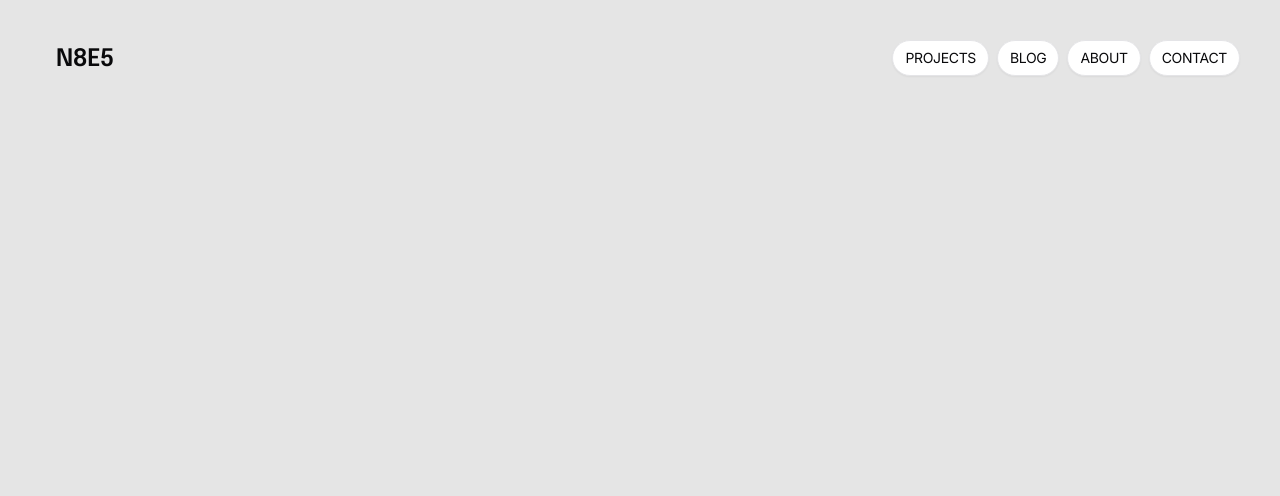
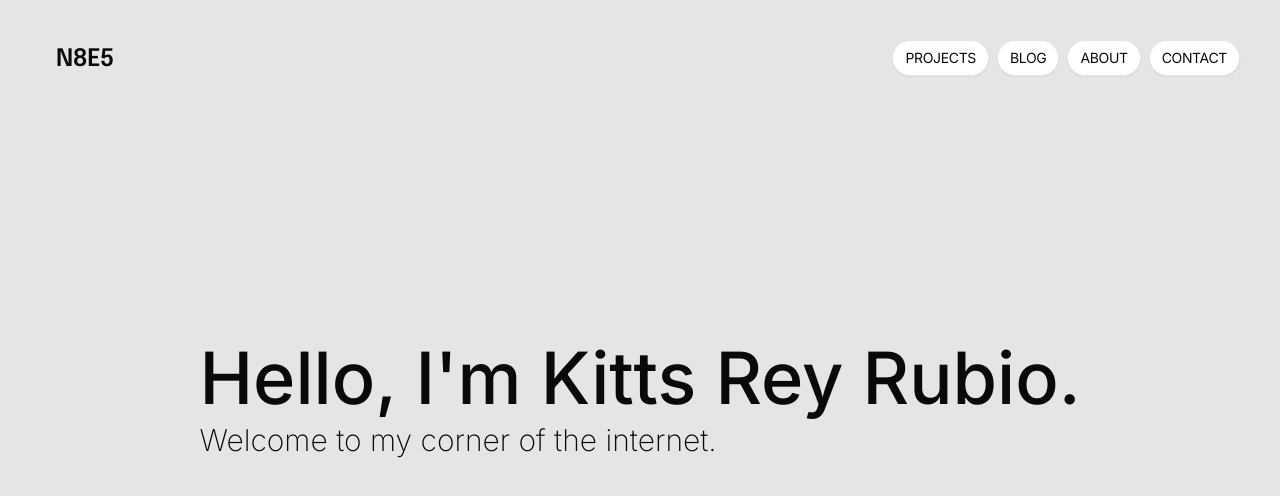
Before and after one commit to rubiokittsrey/rubiokittsrey, a Next.js app: page / in a window 1280 px wide. Shown: the top 496 px of the page. Built offline with nearby package versions, Linux system fonts and the light colour scheme.

Commit message:
ui: fonts, adjustments
[wip]

```diff
--- a/src/app/(public)/page.tsx
+++ b/src/app/(public)/page.tsx
@@ -1,6 +1,6 @@
 'use client';
 
-import { epilogue } from '@/components/ui/resources/nav-banner';
+import { epilogue } from '@/components/ui/resources/fonts';
 import { SlideInFadeTransition } from '@/components/animation/page-transitions';
 import { FixedLayoutShell } from '@/components/layout-shells/fixed-layout-shell';
 import { cn } from '@/lib/utils';
@@ -18,7 +18,18 @@ function LandingPageLayout({ children }: { children: React.ReactNode }) {
 export default function LandingPage() {
     return (
         <LandingPageLayout>
-            <div className="w-full h-[200vh]"></div>
+            <div className="w-full h-[200vh]">
+                <div className="h-[calc(100vh-7.5rem)] flex flex-col items-center justify-center">
+                    <div className="flex flex-col space-y-2">
+                        <h1 className={(epilogue.className, 'font-sans text-7xl font-medium')}>
+                            Hello, I'm Kitts Rey Rubio.
+                        </h1>
+                        <h2 className="font-sans text-3xl font-extralight">
+                            Welcome to my corner of the internet.
+                        </h2>
+                    </div>
+                </div>
+            </div>
         </LandingPageLayout>
     );
 }
--- a/src/app/globals.css
+++ b/src/app/globals.css
@@ -7,6 +7,7 @@
     --color-background: var(--background);
     --color-foreground: var(--foreground);
     --font-sans: var(--font-inter);
+    --font-sans-akkurat: var(--font-akkurat);
     --font-mono: var(--font-jetbrains-mono);
     --color-sidebar-ring: var(--sidebar-ring);
     --color-sidebar-border: var(--sidebar-border);
--- a/src/app/layout.tsx
+++ b/src/app/layout.tsx
@@ -2,22 +2,12 @@ import type { Metadata } from 'next';
 import { Be_Vietnam_Pro, Epilogue, Inter, JetBrains_Mono } from 'next/font/google';
 import './globals.css';
 import { ThemeProvider } from 'next-themes';
+import localFont from 'next/font/local';
 
 const jetbrainsMono = JetBrains_Mono({
     variable: '--font-jetbrains-mono',
     subsets: ['latin'],
     weight: ['100', '200', '300', '400', '500', '600', '700', '800'],
-});
-
-// const beVietnamPro = Be_Vietnam_Pro({
-//     variable: '--font-be-vietnam-pro',
-//     weight: ['100', '200', '300', '400', '500', '600', '700', '800', '900'],
-// });
-
-const epilogue = Epilogue({
-    variable: '--font-epilogue',
-    subsets: ['latin'],
-    weight: ['100', '200', '300', '400', '500', '600', '700', '800', '900'],
 });
 
 const inter = Inter({
@@ -26,7 +16,7 @@ const inter = Inter({
 });
 
 export const metadata: Metadata = {
-    title: 'Rubio, Kitts Rey',
+    title: 'rubiokittsrey',
     description: '',
 };
 
--- /dev/null
+++ b/src/components/ui/resources/fonts.ts
@@ -0,0 +1,17 @@
+import { Epilogue } from 'next/font/google';
+import localFont from 'next/font/local';
+
+export const epilogue = Epilogue({
+    variable: '--font-epilogue',
+    subsets: ['latin'],
+    weight: ['100', '200', '300', '400', '500', '600', '700', '800', '900'],
+});
+
+export const akkurat = localFont({
+    variable: '--font-akkurat',
+    src: [
+        {
+            path: '../../../../public/fonts/akkurat/akkurat.ttf',
+        },
+    ],
+});
--- a/src/components/ui/resources/nav-banner.tsx
+++ b/src/components/ui/resources/nav-banner.tsx
@@ -1,15 +1,9 @@
 'use client';
 
 import { cn } from '@/lib/utils';
-import { Epilogue } from 'next/font/google';
 import { Button } from '../button';
 import { usePathname, useRouter } from 'next/navigation';
-
-export const epilogue = Epilogue({
-    variable: '--font-epilogue',
-    subsets: ['latin'],
-    weight: ['100', '200', '300', '400', '500', '600', '700', '800', '900'],
-});
+import { epilogue } from './fonts';
 
 export default function NavBanner() {
     const router = useRouter();
```
Also changed, not shown: public/fonts/akkurat/akkurat.ttf (added).
